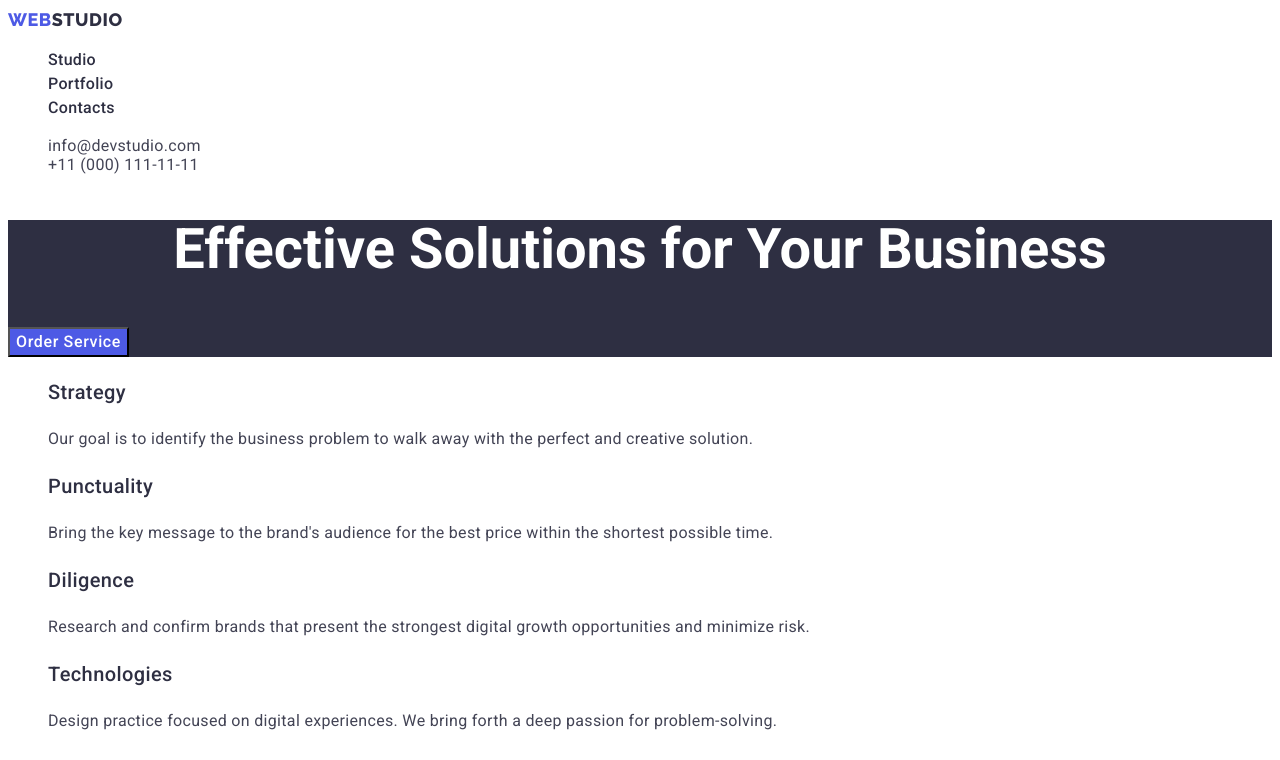
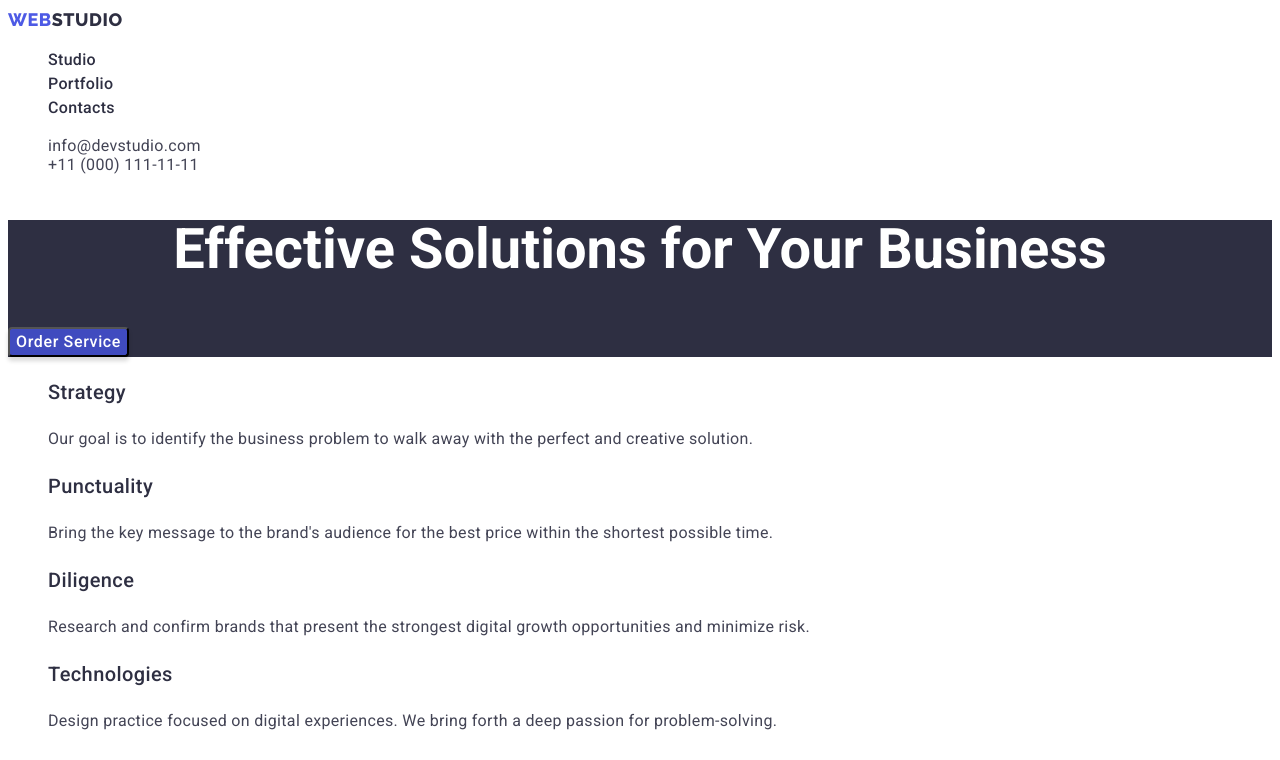
Before and after one commit to mitolapka/goit-homework-02, a plain HTML site: page index.html in a window 1280 px wide. Both pictures are taken after a click on the button "Order Service". Shown: the top 760 px of the page. Drawn offline with Linux system fonts and the light colour scheme.

Commit message:
Update styles.css

```diff
--- a/css/styles.css
+++ b/css/styles.css
@@ -83,6 +83,11 @@ ul {
     background: var(--pressed-stade-color);
     box-shadow: 0px 4px 4px rgba(0, 0, 0, 0.15);
     border-radius: 4px;
+}
+.button-i:focus {
+    background: var(--pressed-stade-color);
+        box-shadow: 0px 4px 4px rgba(0, 0, 0, 0.15);
+        border-radius: 4px;
 }
 
 .headers-sect-2 {
```
